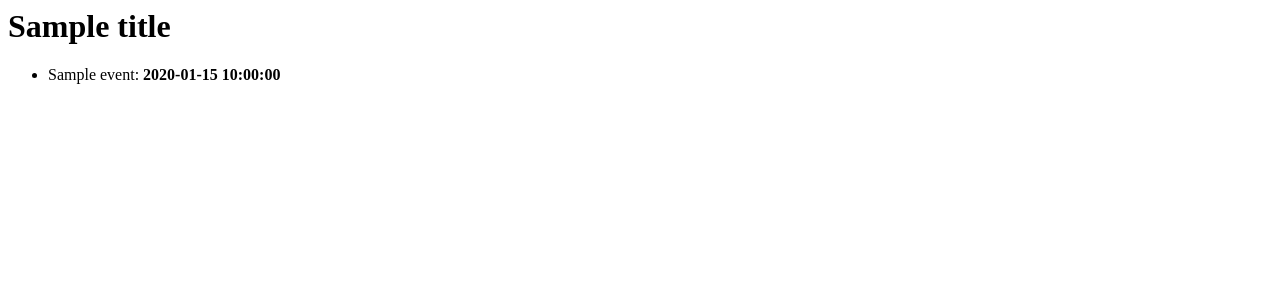
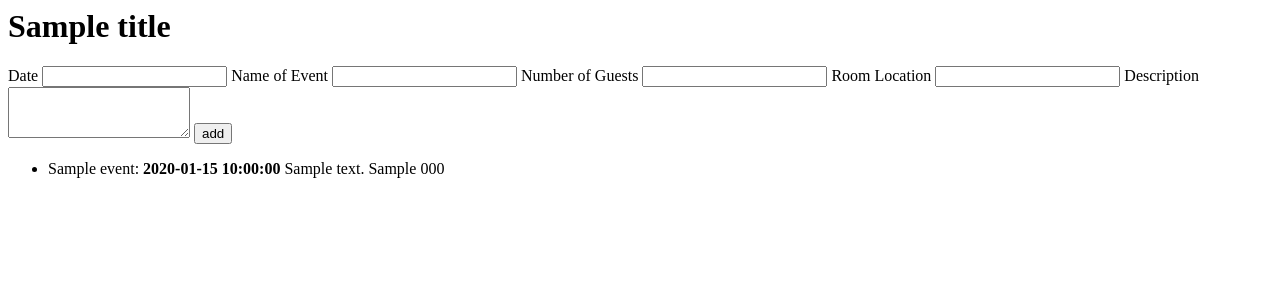
Before and after one commit to ndomey/hw_w03_d03, a Flask app: template 02_flask_template_lab/templates/index.jinja in a window 1280 px wide. Shown: the top 300 px of the page. Run offline with Flask 3, Linux system fonts and the light colour scheme; the template is opened without the code that fills it: most values are stand-ins (such as "Sample title", 1, 10 or a date in 2020).

Commit message:
create event function added

```diff
--- a/02_flask_template_lab/models/event.py
+++ b/02_flask_template_lab/models/event.py
@@ -1,8 +1,8 @@
 class Event():
-    def __init__(self, date, name, number_of_guests, room_location, description):
+    def __init__(self, date, name_of_event, number_of_guests, room_location, description):
 
         self.date = date
-        self.name = name
+        self.name_of_event = name_of_event
         self.number_of_guest = number_of_guests
         self.room_location = room_location
         self.description = description
--- a/02_flask_template_lab/templates/index.jinja
+++ b/02_flask_template_lab/templates/index.jinja
@@ -4,10 +4,27 @@
     </head>
     <body>
         <h1>{{ title }}</h1>
+        <form action="/events" method="post">
+          <label for="date">Date</label>
+          <input type="text" name="date" id="date">
+          <label for="name_of_event">Name of Event</label>
+          <input type="text" name="name_of_event" id="name_of_event">
+          <label for="number_of_guests">Number of Guests</label>
+          <input type="text" name="number_of_guests" id="number_of_guests">
+          <label for="room_location">Room Location</label>
+          <input type="text" name="room_location" id="room_location">
+          <label for="description">Description</label>
+          <textarea name="description" id="description" rows="3" cols="20"></textarea>
+          <input type="submit" value="add">
+        </form>
         <ul>
           {% for event in events %}
             <li>
-              {{ event.name }}: <b>{{ event.date }}</b>
+              {{ event.name_of_event }}:
+              <b>{{ event.date }}</b>
+              {{ event.description }}
+              {{ event.room_location }}
+              {{ event.number_of_guests }}
             </li>
           {% endfor %}
         </ul>
```
Also changed, not shown: 02_flask_template_lab/controllers/events_controller.py (+15 -3 lines), 02_flask_template_lab/models/event_list.py (+6 -3 lines).
